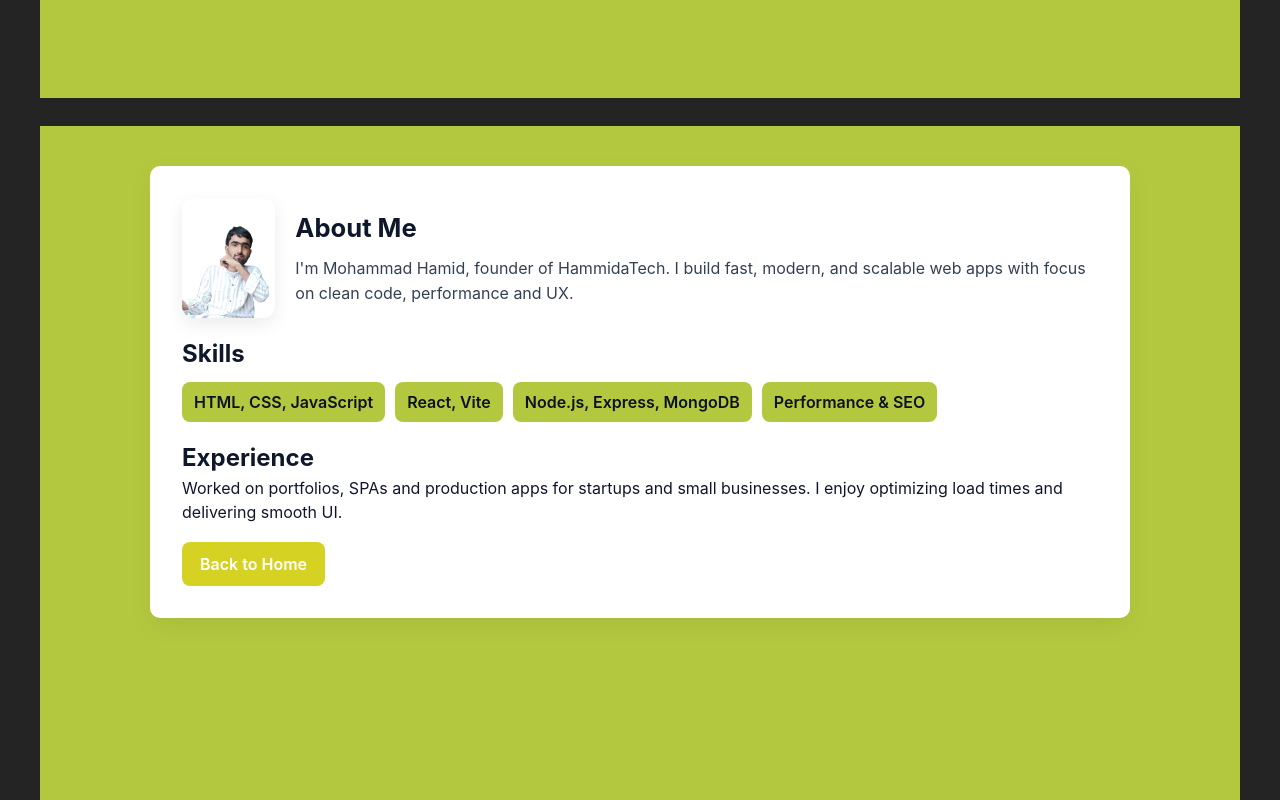
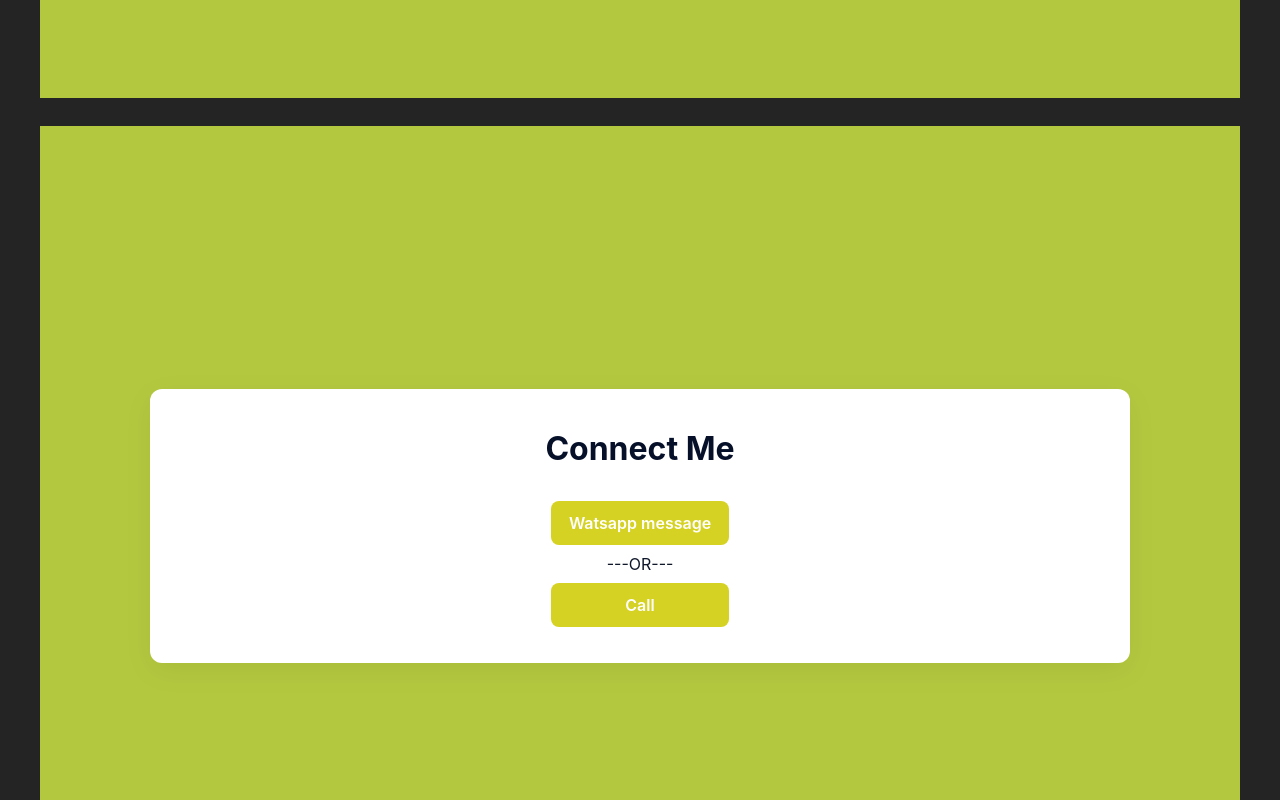
Before and after one commit to HammidaGroup/HammidaTech, a React (Vite) app: page / in a window 1280 px wide. Shown: the part 1620-2420 px from the top of the page. Built offline with nearby package versions, Linux system fonts and the light colour scheme.

Commit message:
updated files

```diff
--- a/index.html
+++ b/index.html
@@ -63,6 +63,9 @@
 
   <body>
     <div id="root"></div>
+    <!-- ScrollTrigger Plugin -->
+<!-- <script src="https://cdnjs.cloudflare.com/ajax/libs/gsap/3.13.0/ScrollTrigger.min.js"></script> -->
+
     <script type="module" src="/src/main.jsx"></script>
   </body>
 </html>
--- a/src/components/Header.css
+++ b/src/components/Header.css
@@ -8,6 +8,7 @@
     top: 0;
     left: 0;
     position: fixed;
+    z-index: 99;
 
 }
 .header .left-head{
@@ -49,6 +50,7 @@ ul li:hover{
     text-decoration: underline;
     color: red;
 }
+
 .header img{
 
     height: 100px;
--- a/src/components/Header.jsx
+++ b/src/components/Header.jsx
@@ -14,6 +14,7 @@ const Header = ()=>{
 
                     <Link  to="/"><li>Home</li></Link>
                     <Link to="/service"><li>Service</li></Link>
+                    <Link  to="/contact"><li>Contact</li></Link>
                     <Link  to="/about"><li>Aboute</li></Link>
                 </ul>
             </div>
--- /dev/null
+++ b/src/pages/Contact.css
@@ -0,0 +1,67 @@
+/* clean, responsive styles for the Service page */
+.contact-page {
+  min-height: 100vh;
+  padding: 40px 20px;
+  background: #b4c83f;
+  display: flex;
+  align-items: center;
+  justify-content: center;
+  color: #0f172a;
+}
+
+.contact-page .container {
+  width: 100%;
+  max-width: 980px;
+  background: #ffffff;
+  padding: 36px;
+  border-radius: 12px;
+  box-shadow: 0 8px 30px rgba(2,6,23,0.06);
+  display: flex;
+  flex-direction: column;
+  align-items: center;
+}
+
+.contact-page h1 {
+  font-size: 2rem;
+  /* margin: auto 0; */
+  margin: 0 0 10px;
+  color: #061029;
+}
+
+
+/* call to action */
+.cta {
+  margin-top: 18px;
+  display: flex;
+  text-align: center;
+  flex-direction: column;
+  gap: 7px;
+}
+
+.cta .btn {
+  display: inline-block;
+  background:  rgb(213, 210, 36);
+  color: #fff;
+  padding: 10px 18px;
+  border-radius: 8px;
+  text-decoration: none;
+  font-weight: 600;
+  transition: transform 0.15s ease, box-shadow 0.15s ease;
+}
+
+.cta .btn:hover {
+  transform: translateY(-3px);
+  box-shadow: 0 10px 24px  rgb(113, 112, 31);
+}
+
+/* small screens */
+@media (max-width: 640px) {
+  .service-page .container {
+    padding: 20px;
+    border-radius: 8px;
+  }
+
+  .service-page h1 {
+    font-size: 1.5rem;
+  }
+}
--- /dev/null
+++ b/src/pages/Contact.jsx
@@ -0,0 +1,25 @@
+import Header from "../components/Header";
+import "./Contact.css";
+const Contact = ()=>{
+  return (
+    <>
+      <Header/>
+
+      <main className="contact-page">
+        <section className="container">
+          <h1>Connect Me</h1>
+
+
+          <div className="cta">
+            <a className="btn" href={`tel:7571950460`}>Watsapp message</a>
+            ---OR---
+            <a className="btn" href={`tel:7571950460`}>Call</a>
+          </div>
+        </section>
+      </main>
+
+    </>
+
+  );
+}
+export default Contact;
--- a/src/pages/Home.jsx
+++ b/src/pages/Home.jsx
@@ -7,6 +7,7 @@ import "./Home.css";
 import gsap from "gsap";
 import Servise from "./Servise";
 import About from "./About";
+import Contact from "./Contact";
 
 const Home = () => {
   const location = useLocation();
@@ -15,6 +16,7 @@ const Home = () => {
   const serviceRef = useRef(null);
   const aboutRef = useRef(null);
   const topRef = useRef(null);
+  const contactRef = useRef(null);
 
   // GSAP animation on load
   useGSAP(() => {
@@ -23,6 +25,7 @@ const Home = () => {
       scale: 0,
       duration: 2,
       stagger: 0.2,
+
     });
     gsap.from(".right-div img", {
       opacity: 0,
@@ -43,7 +46,10 @@ const Home = () => {
       serviceRef.current.scrollIntoView({ behavior: "smooth" });
     } else if (location.pathname === "/about" && aboutRef.current) {
       aboutRef.current.scrollIntoView({ behavior: "smooth" });
-    } else if (location.pathname === "/" && topRef.current) {
+    }else if (location.pathname === "/contact" && contactRef.current) {
+      contactRef.current.scrollIntoView({ behavior: "smooth" });
+    }
+     else if (location.pathname === "/" && topRef.current) {
       window.scrollTo({ top: 0, behavior: "smooth" });
     }
   }, [location]);
@@ -96,6 +102,10 @@ const Home = () => {
       </div>
 
       {/* About Section */}
+      {/* contact Section */}
+      <div ref={contactRef} className="section-wrapper">
+        <Contact />
+      </div>
       <div ref={aboutRef} className="section-wrapper">
         <About />
       </div>
@@ -103,6 +113,7 @@ const Home = () => {
       {/* Just to sync with route */}
       <Routes>
         <Route path="/service" element={<></>} />
+        <Route path="/contact" element={<></>} />
         <Route path="/about" element={<></>} />
       </Routes>
     </>
--- a/src/pages/Servise.jsx
+++ b/src/pages/Servise.jsx
@@ -1,8 +1,41 @@
+import { useGSAP } from "@gsap/react";
 import Header from "../components/Header";
-
+import { useRef } from "react";
 import "./Servise.css";
 
+import gsap from "gsap";
+import { ScrollTrigger } from "gsap/ScrollTrigger";
+gsap.registerPlugin(ScrollTrigger);
 const Servise = () => {
+   const sectionRef = useRef(null);
+  useGSAP(()=>{
+  if (!sectionRef.current) return;
+
+    const tl = gsap.fromTo(
+      sectionRef.current.querySelector(".container"),
+      { opacity: 0, scale: 0.95 },
+      {
+        opacity: 1,
+        scale: 1,
+        ease: "none",
+        scrollTrigger: {
+          trigger: sectionRef.current,
+          start: "top 80%",   // when top of section hits 80% of viewport
+          end: "top 20%",     // when top of section hits 20% of viewport
+          scrub: true,
+          // markers: true,   // enable while debugging
+        },
+      }
+    );
+
+    return () => {
+      // cleanup if useGSAP supports returning cleanup; otherwise kill triggers manually
+      if (tl.scrollTrigger) tl.scrollTrigger.kill();
+      tl.kill();
+    }
+  })
+  // console.log(gsap.scrollTrigger);
+
   return (
     <>
       <Header />
```
